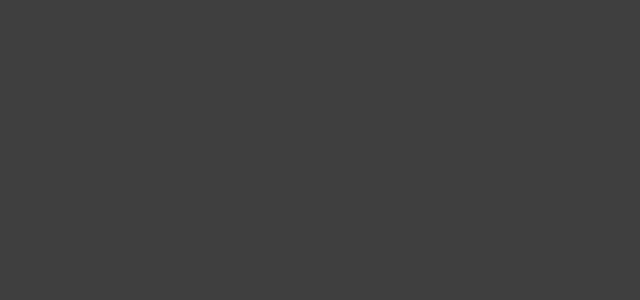
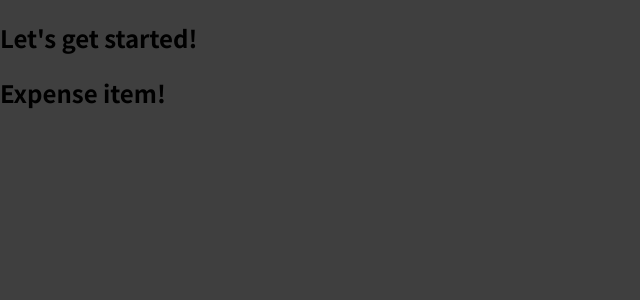
Before and after one commit to Youssef-SherifMo/expense-tracker, a React (Create React App) app: page / in a window 1280 px wide. Shown: the top 300 px of the page, without its empty margins (0-640 px from the left). Built offline with nearby package versions, Linux system fonts and the light colour scheme.

Commit message:
Created first custom component

```diff
--- a/src/App.js
+++ b/src/App.js
@@ -1,7 +1,12 @@
-import './App.css';
+import ExpenseItem from './component/ExpenseItem';
 
 function App() {
-	return <div className='App'></div>;
+	return (
+		<div className='App'>
+			<h2>Let's get started!</h2>
+			<ExpenseItem />
+		</div>
+	);
 }
 
 export default App;
--- /dev/null
+++ b/src/component/ExpenseItem.jsx
@@ -0,0 +1,4 @@
+const ExpenseItem = () => {
+	return <h2>Expense item!</h2>;
+};
+export default ExpenseItem;
```
